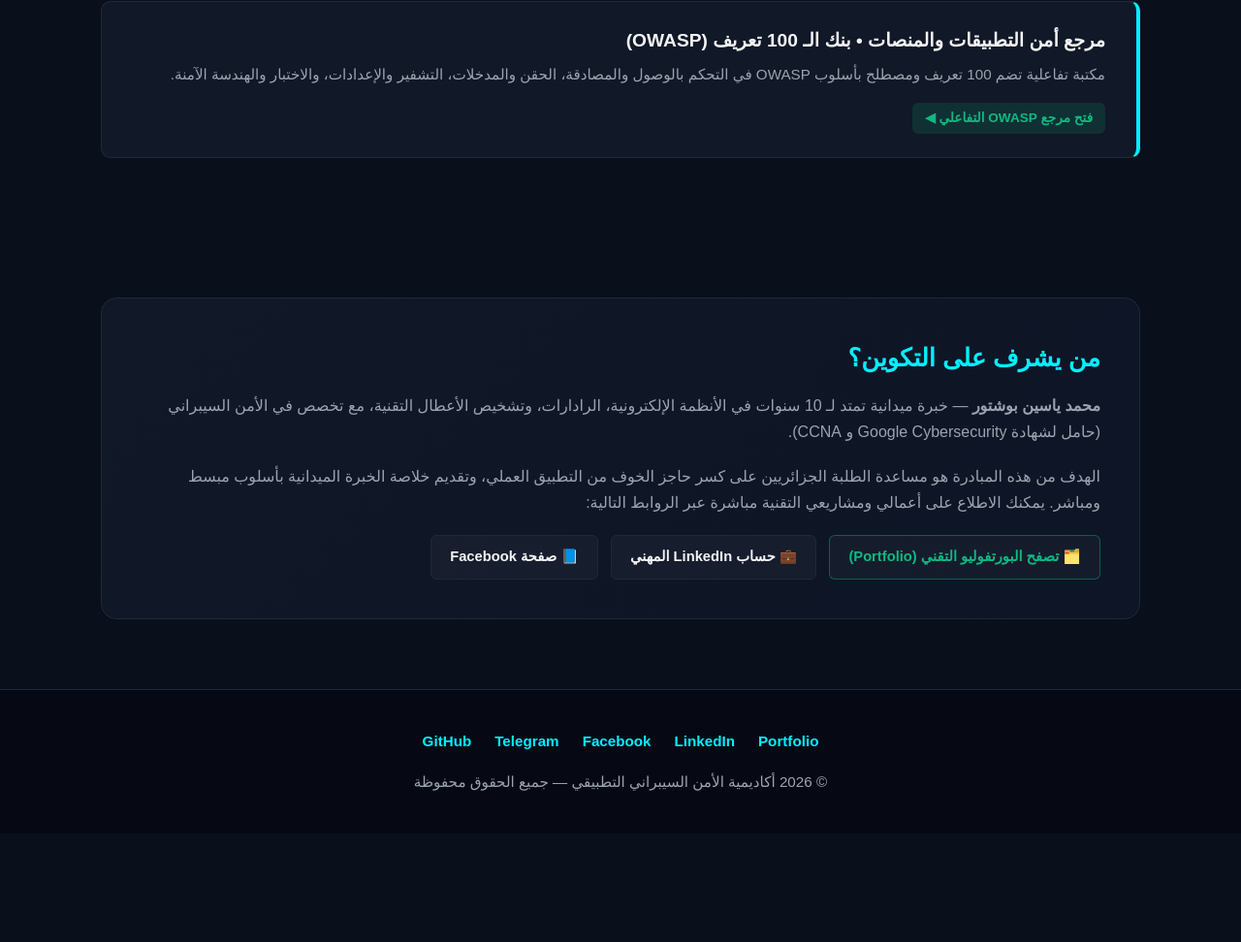
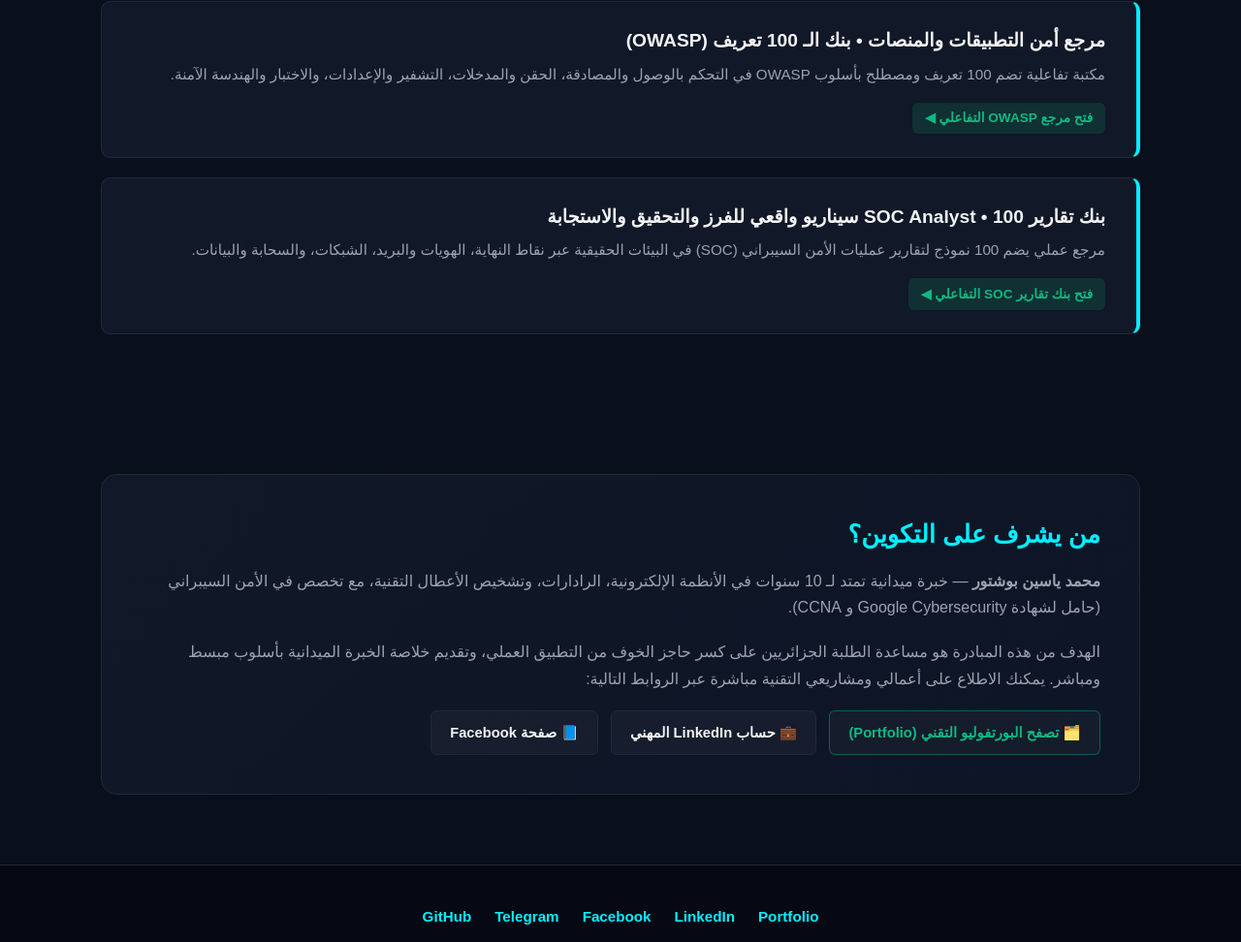
Before and after one commit to mohamedyacineboucheteur-ui/cyber-academy, a plain HTML site: page index.html in a window 1280 px wide. Shown: the part 3059-4031 px from the top of the page at 97% size. Before the commit the page ends 3919 px from the top, so only its background shows below. Drawn offline with Linux system fonts and the light colour scheme.

Commit message:
Update index.html

```diff
--- a/index.html
+++ b/index.html
@@ -520,6 +520,13 @@
                 </div>
                 <span class="module-tag">فتح مرجع OWASP التفاعلي ◀</span>
             </a>
+            <a href="soc-reports-100.html" class="module-item module-link-card">
+                <div class="module-info">
+                    <h3>بنك تقارير SOC Analyst • 100 سيناريو واقعي للفرز والتحقيق والاستجابة</h3>
+                    <p>مرجع عملي يضم 100 نموذج لتقارير عمليات الأمن السيبراني (SOC) في البيئات الحقيقية عبر نقاط النهاية، الهويات والبريد، الشبكات، والسحابة والبيانات.</p>
+                </div>
+                <span class="module-tag">فتح بنك تقارير SOC التفاعلي ◀</span>
+            </a>
         </div>
     </section>
 
```
